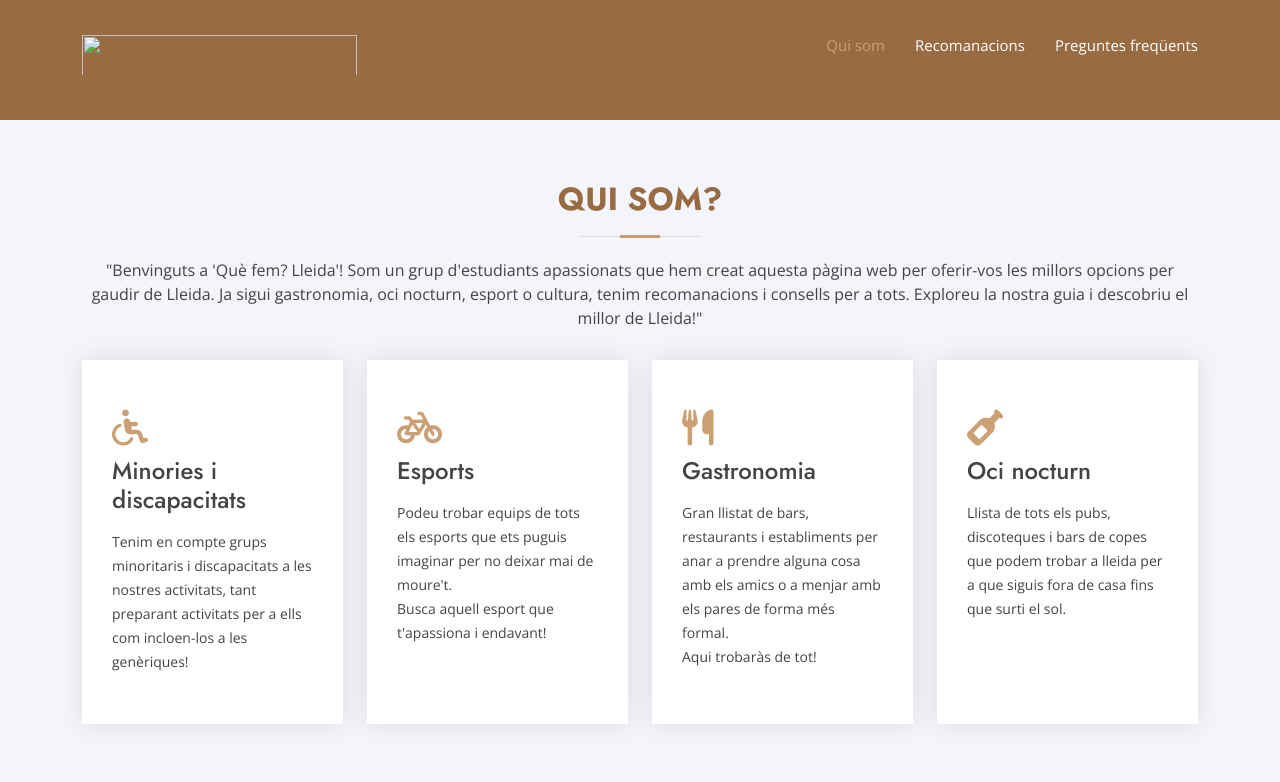
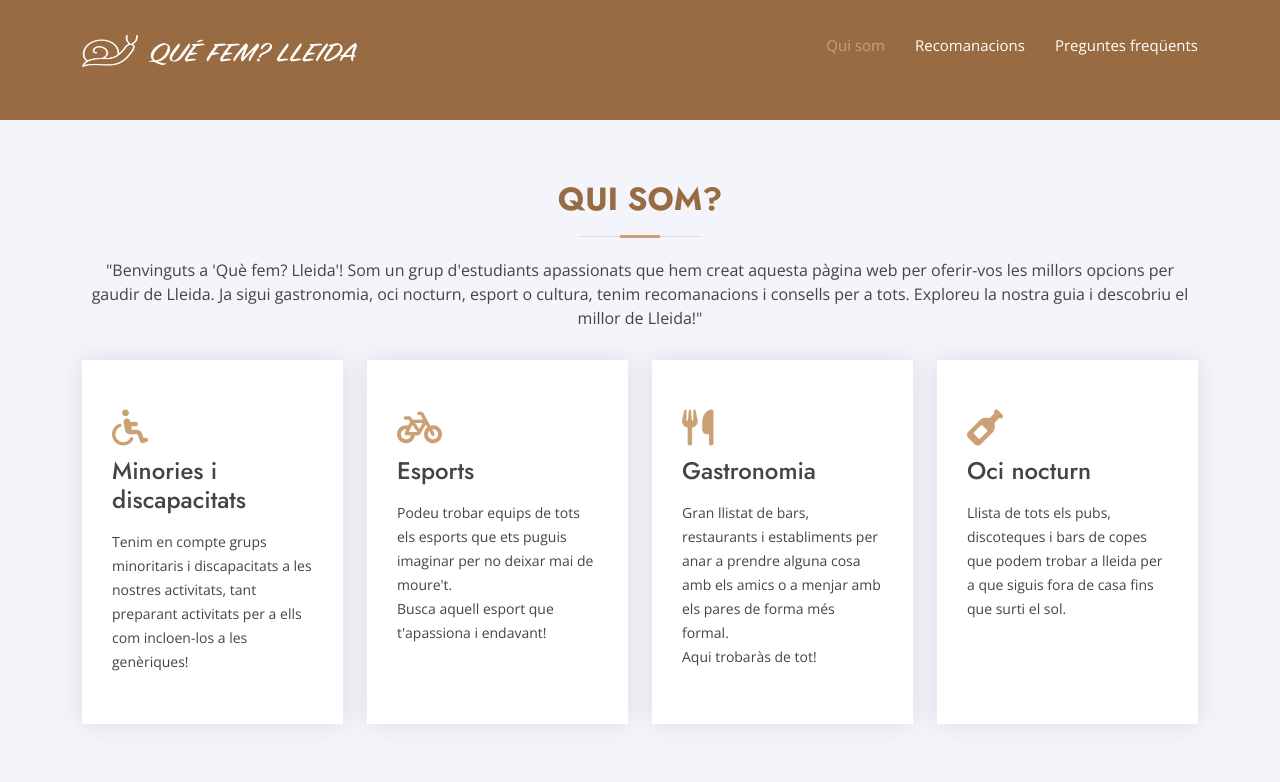
Before and after one commit to bertranpujol/Que-Fem-Lleida-, a plain HTML site: page index.html in a window 1280 px wide. Shown: the top 782 px of the page. Drawn offline with nearby package versions, Linux system fonts and the light colour scheme.

Commit message:
Update index.html

```diff
--- a/index.html
+++ b/index.html
@@ -34,7 +34,7 @@
 <!-- Capçalera -->
   <header id="header" class="fixed-top ">
     <div class="container d-flex align-items-center">
-      <a href="index.html" class="logo me-auto" style="margin-top: 20px;"><img src="assets/img/Lleide/unnamed.png" alt="" class="img-fluid" style="width: 275px; height: 200px;"></a>
+      <a href="index.html" class="logo me-auto" style="margin-top: 20px;"><img src="img/Lleide/unnamed.png" alt="" class="img-fluid" style="width: 275px; height: 200px;"></a>
       <nav id="navbar" class="navbar">
         <ul>
           <li><a class="nav-link scrollto" href="#services">Qui som</a></li>
```
